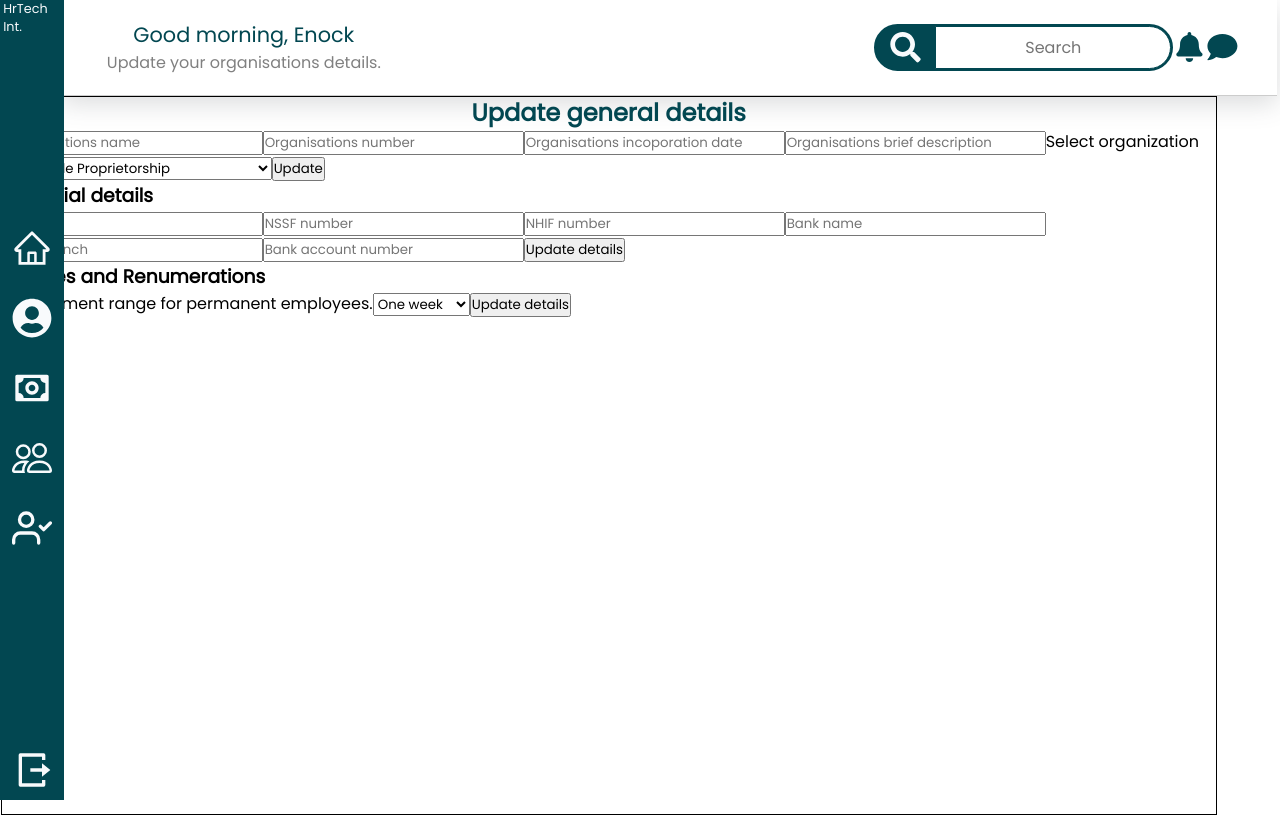
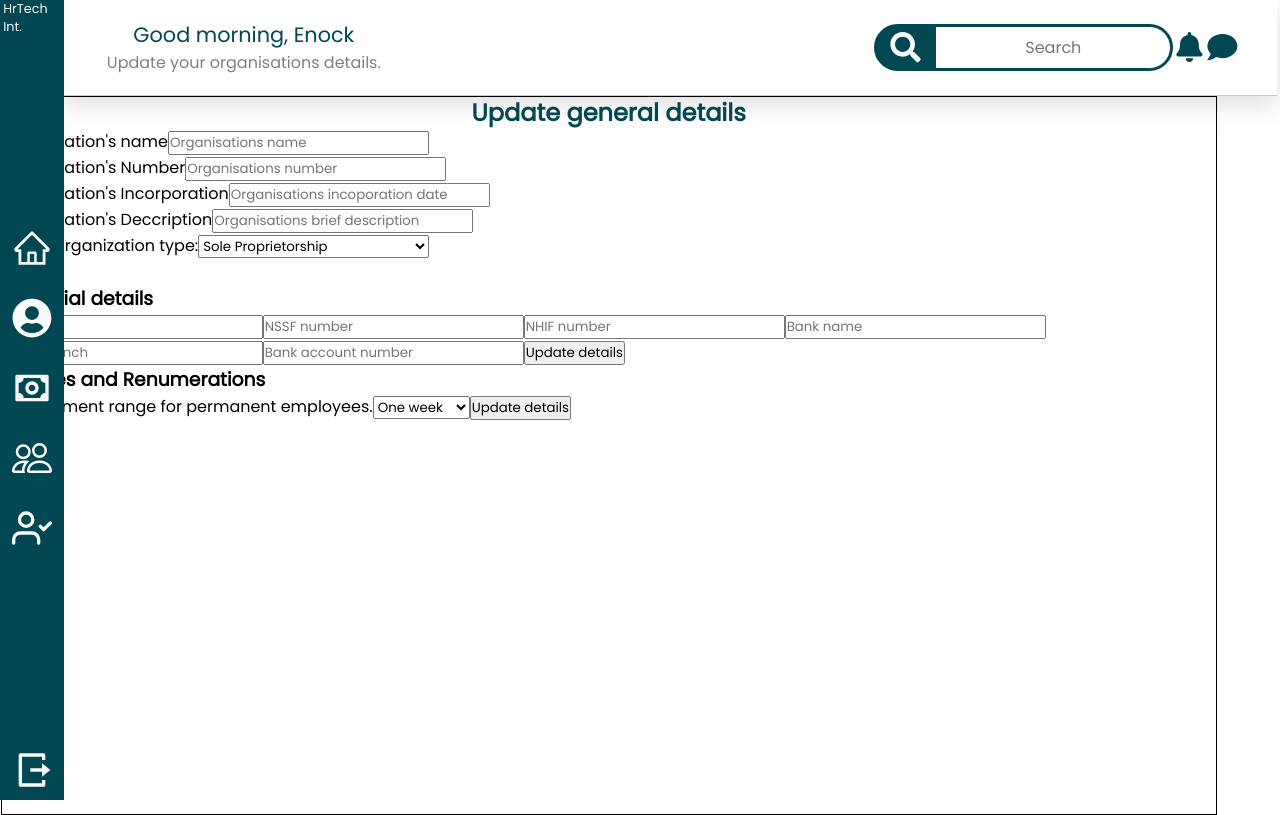
Before and after one commit to david-commit/hrm, a React (Create React App) app: page /client/profile in a window 1280 px wide. Built offline with nearby package versions, Linux system fonts and the light colour scheme.

Commit message:
Restructured the client profile component

```diff
--- a/src/Pages/client/profile/profile.js
+++ b/src/Pages/client/profile/profile.js
@@ -1,79 +1,92 @@
-import ClientBar from "../navbar/navbar";
-import "./profile.css";
-import ClientHeader from "../home/header";
+import ClientBar from '../navbar/navbar';
+import './profile.css';
+import ClientHeader from '../home/header';
 
 export default function ClientProfile() {
   return (
-    <section id="client-cont">
+    <section id='client-cont'>
       <ClientBar />
-      <section id="client-profile">
-        <ClientHeader message="Update your organisations details." />
+      <section id='client-profile'>
+        <ClientHeader message='Update your organisations details.' />
 
-        <section id="client-profile-1">
+        <section id='client-profile-1'>
           <h3>Update general details</h3>
-          <form id="client-profile-1-1">
+          <form id='client-profile-1-1'>
             <span>
-              <input type="text" placeholder="Organisations name" />
-              <input type="text" placeholder="Organisations number" />
+              <section>
+                <label>Organisation's name</label>
+                <input type='text' placeholder='Organisations name' />
+              </section>
+              <section>
+                <label>Organisation's Number</label>
+                <input type='text' placeholder='Organisations number' />
+              </section>
+              <section>
+                <label>Organisation's Incorporation</label>
                 <input
-                type="text"
-                placeholder="Organisations incoporation date"
+                  type='text'
+                  placeholder='Organisations incoporation date'
                 />
+              </section>
+              <section>
+                <label>Organisation's Deccription</label>
                 <input
-                type="text"
-                placeholder="Organisations brief description"
+                  type='text'
+                  placeholder='Organisations brief description'
                 />
-            </span>
-
-            <span>
-              <label for="org-type">Select organization type:</label>
-              <select id="org-type" name="org-type">
-                <option value="sole-proprietorship">Sole Proprietorship</option>
-                <option value="partnership">Partnership</option>
-                <option value="corporation">Corporation</option>
-                <option value="limited-liability-company">
+              </section>
+              <section>
+                <label for='org-type'>Select organization type:</label>
+                <select id='org-type' name='org-type'>
+                  <option value='sole-proprietorship'>
+                    Sole Proprietorship
+                  </option>
+                  <option value='partnership'>Partnership</option>
+                  <option value='corporation'>Corporation</option>
+                  <option value='limited-liability-company'>
                     Limited Liability Company (LLC)
                   </option>
-                <option value="nonprofit-organization">
+                  <option value='nonprofit-organization'>
                     Nonprofit Organization
                   </option>
-                <option value="cooperative">Cooperative</option>
-                <option value="franchise">Franchise</option>
-                <option value="joint-venture">Joint Venture</option>
-                <option value="government-agency">Government Agency</option>
-                <option value="international-organization">
+                  <option value='cooperative'>Cooperative</option>
+                  <option value='franchise'>Franchise</option>
+                  <option value='joint-venture'>Joint Venture</option>
+                  <option value='government-agency'>Government Agency</option>
+                  <option value='international-organization'>
                     International Organization
                   </option>
                 </select>
+              </section>
             </span>
 
-            <button type="submit">Update</button>
+            <button type='submit'>Update</button>
           </form>
 
           <form>
+            <span>
               <h3>Financial details</h3>
-            <span>
-              <input type="text" placeholder="KRA pin" />
-              <input type="text" placeholder="NSSF number" />
-              <input type="text" placeholder="NHIF number" />
-              <input type="text" placeholder="Bank name" />
-              <input type="text" placeholder="Bank branch" />
-              <input type="text" placeholder="Bank account number" />
+              <input type='text' placeholder='KRA pin' />
+              <input type='text' placeholder='NSSF number' />
+              <input type='text' placeholder='NHIF number' />
+              <input type='text' placeholder='Bank name' />
+              <input type='text' placeholder='Bank branch' />
+              <input type='text' placeholder='Bank account number' />
             </span>
-            <button type="submit">Update details</button>
+            <button type='submit'>Update details</button>
           </form>
 
           <form>
+            <span>
               <h3>Salaries and Renumerations</h3>
-            <span>
               <label>Set payment range for permanent employees.</label>
               <select>
-                <option value="one-week">One week</option>
-                <option value="two-week">Two weeks</option>
-                <option value="one-month">One month</option>
+                <option value='one-week'>One week</option>
+                <option value='two-week'>Two weeks</option>
+                <option value='one-month'>One month</option>
               </select>
             </span>
-            <button type="submit">Update details</button>
+            <button type='submit'>Update details</button>
           </form>
         </section>
       </section>
```
Lines whose indentation alone changed are shown as unchanged.
